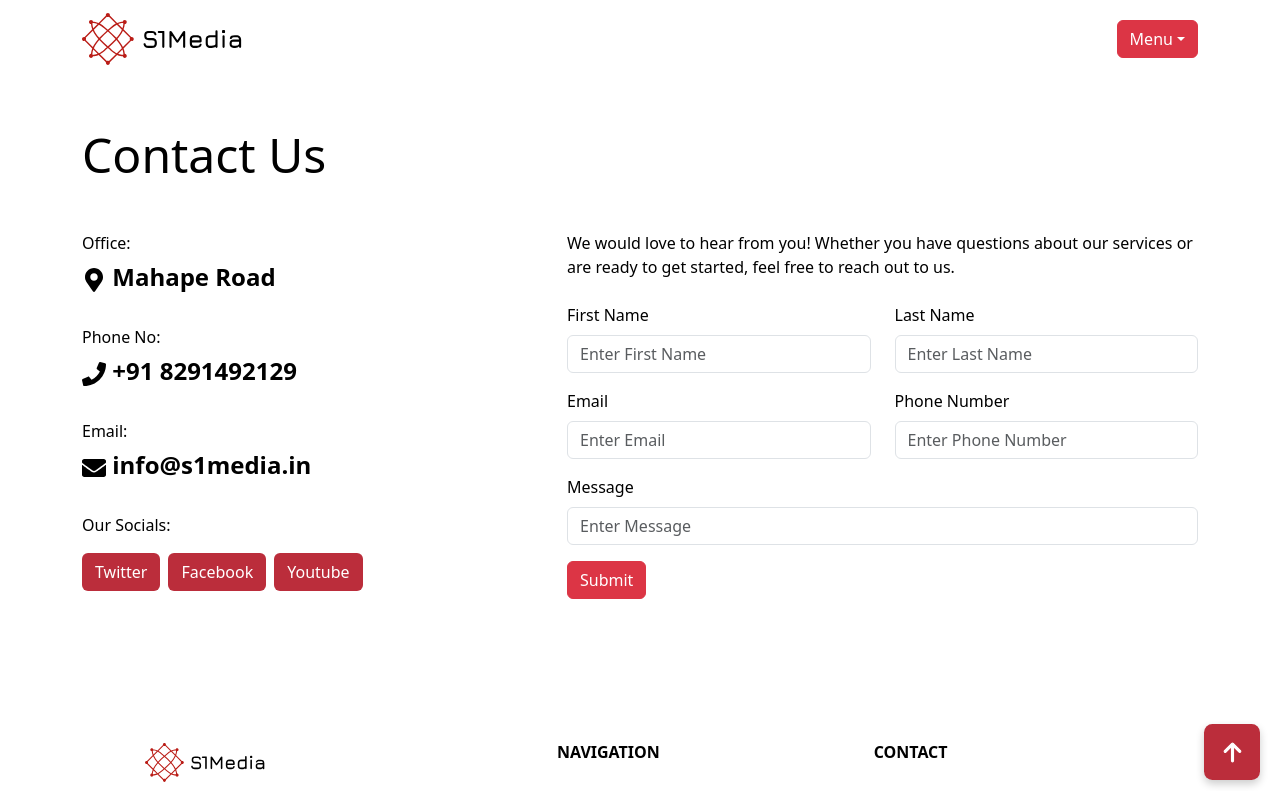
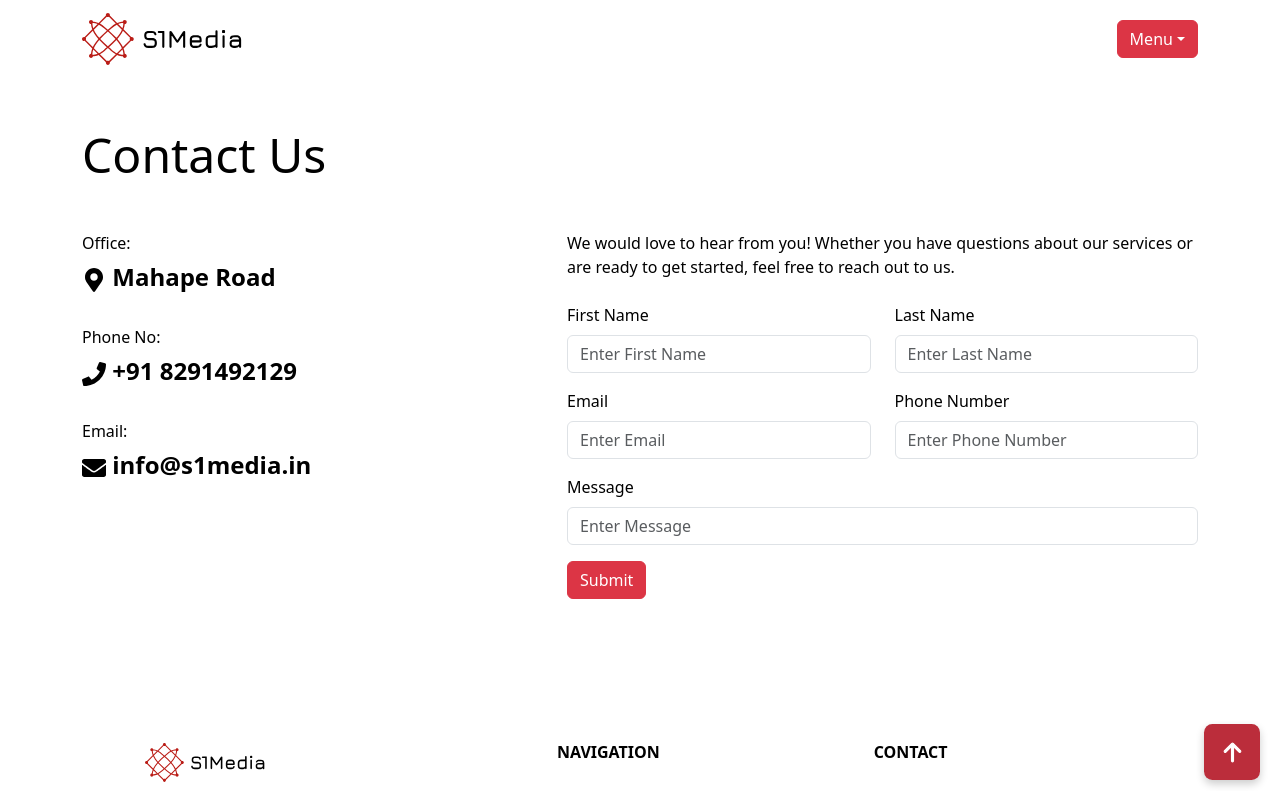
Before and after one commit to KodeInnovate-WorkSpace/s1media.in, a React (Vite) app: page /contact in a window 1280 px wide. Shown: the top 791 px of the page. Built offline with nearby package versions, Linux system fonts and the light colour scheme.

Commit message:
Update: removed socials

```diff
--- a/src/pages/contact_us.page.jsx
+++ b/src/pages/contact_us.page.jsx
@@ -26,14 +26,14 @@ const ContactDetails = () => {
     },
   ];
 
-  const socialMediaIcons = [
-    // <FaTwitter key="twitter" />,
-    // <FaFacebookF key="facebook" />,
-    // <FaYoutube key="youtube" />,
-    "Twitter",
-    "Facebook",
-    "Youtube",
-  ];
+  // const socialMediaIcons = [
+  //   <FaTwitter key="twitter" />,
+  //   <FaFacebookF key="facebook" />,
+  //   <FaYoutube key="youtube" />,
+  //   "Twitter",
+  //   "Facebook",
+  //   "Youtube",
+  // ];
 
   return (
     <div className="col-lg-5 col-md-6 wow fadeInUp" data-wow-delay="0.1s">
@@ -46,9 +46,9 @@ const ContactDetails = () => {
           <hr className="w-100" />
         </React.Fragment>
       ))}
-      <p className="mb-2 text-black">Our Socials:</p>
+      {/* <p className="mb-2 text-black">Our Socials:</p> */}
       <div className="d-flex pt-2">
-        {socialMediaIcons.map((icon, index) => (
+        {/* {socialMediaIcons.map((icon, index) => (
           <a
             key={index}
             style={{ backgroundColor: "#bb2d3b", color: "white" }}
@@ -57,7 +57,7 @@ const ContactDetails = () => {
           >
             {icon}
           </a>
-        ))}
+        ))} */}
       </div>
     </div>
   );
```
